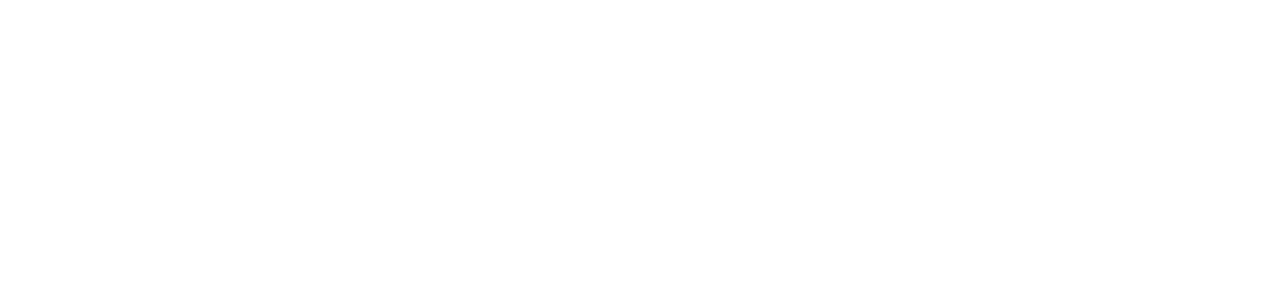
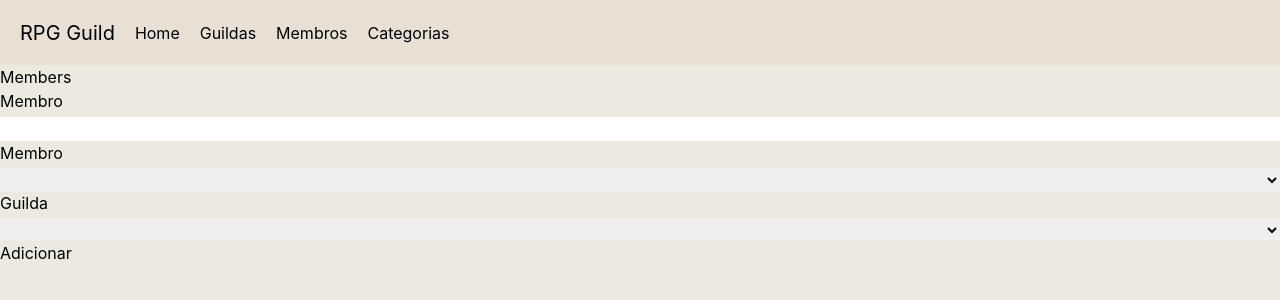
Before and after one commit to ctrlplay-alunos/rpg-guild, a React (Create React App) app: page /members in a window 1280 px wide. Shown: the top 300 px of the page. Built offline with nearby package versions, Linux system fonts and the light colour scheme; data requests are answered from the project's data file.

Commit message:
feat: 🎸 project functions

```diff
--- /dev/null
+++ b/db.json
@@ -0,0 +1,19 @@
+{
+  "guilds": [
+    {
+      "id": "b80a",
+      "name": "Guardiões da Luz"
+    }
+  ],
+  "members": [],
+  "categories": [
+    {
+      "id": "495d",
+      "name": "Mago"
+    },
+    {
+      "id": "f332",
+      "name": "Monge"
+    }
+  ]
+}
--- a/src/App.js
+++ b/src/App.js
@@ -1,5 +1,26 @@
+import React from 'react';
+import { BrowserRouter as Router, Route, Routes } from 'react-router-dom';
+
+import Home from './components/Home';
+import Guilds from './components/Guilds';
+import Members from './components/Members';
+import Categories from './components/Categories';
+import Navbar from './components/Navbar';
+
 function App() {
-  return <div></div>;
+  return (
+    <Router>
+      <div className='bg-[#ECEAE0] h-screen'>
+        <Navbar />
+        <Routes>
+          <Route path="/" element={<Home />} />
+          <Route path="/guilds" element={<Guilds />} />
+          <Route path="/members" element={<Members />} />
+          <Route path="/categories" element={<Categories />} />
+        </Routes>
+      </div>
+    </Router>
+  );
 }
 
 export default App;
--- /dev/null
+++ b/src/components/Categories.js
@@ -0,0 +1,50 @@
+// src/components/Categories.js
+import React, { useState, useEffect } from "react";
+import axios from "axios";
+
+export default function Categories() {
+  const [categories, setCategories] = useState([]);
+
+  const [name, setName] = useState('');
+
+  useEffect(() => {
+    axios
+      .get("http://localhost:8000/categories")
+      .then((response) => setCategories(response.data))
+      .catch((error) => console.error("Erro ao buscar categorias:", error));
+  }, []);
+
+  const addCategory = () => {
+    const newCategory = { name };
+    axios
+      .post("http://localhost:8000/categories", newCategory)
+      .then((response) => {
+        setCategories([...categories, response.data]);
+        setName("");
+
+      })
+      .catch((error) => console.error("Erro ao adicionar categoria:", error));
+  };
+
+  return (
+    <main>
+      <h1>Categories</h1>
+      <ul>
+        {categories.map((category) => (
+          <li key={category.id}>{category.name}</li>
+        ))}
+      </ul>
+
+      <form>
+        <input
+          type="text"
+          placeholder="Categoria"
+          value={name}
+          onChange={(e) => setName(e.target.value)}
+        />
+
+        <button onClick={addCategory}>Adicionar</button>
+      </form>
+    </main>
+  );
+}
--- /dev/null
+++ b/src/components/Guilds.js
@@ -0,0 +1,48 @@
+// src/components/Guilds.js
+import React, { useState, useEffect } from "react";
+import axios from "axios";
+
+export default function Guilds() {
+  const [guilds, setGuilds] = useState([]);
+
+  const [name, setName] = useState('');
+
+  useEffect(() => {
+    axios
+      .get("http://localhost:8000/guilds")
+      .then((response) => setGuilds(response.data))
+      .catch((error) => console.error("Erro ao buscar as guildas:", error));
+  }, []);
+
+  const addGuild = () => {
+    const newGuild = { name };
+    axios
+      .post("http://localhost:8000/guilds", newGuild)
+      .then((response) => {
+        setGuilds([...guilds, response.data]);
+        setName("");
+      })
+      .catch((error) => console.error("Erro ao adicionar categoria:", error));
+  };
+
+  return (
+    <main>
+      <h1>Guilds</h1>
+      <ul>
+        {guilds.map((guild) => (
+          <li key={guild.id}>{guild.name}</li>
+        ))}
+      </ul>
+      <form>
+        <input
+          type="text"
+          placeholder="Guilda"
+          value={name}
+          onChange={(e) => setName(e.target.value)}
+        />
+
+        <button onClick={addGuild}>Adicionar</button>
+      </form>
+    </main>
+  );
+}
--- /dev/null
+++ b/src/components/Home.js
@@ -0,0 +1,10 @@
+// src/components/Home.js
+import React from 'react';
+
+export default function Home() {
+  return (
+    <main>
+      <h1>Bem vindo ao RPG Guild</h1>
+    </main>
+  );
+}
--- /dev/null
+++ b/src/components/Members.js
@@ -0,0 +1,102 @@
+// src/components/Members.js
+import React, { useState, useEffect } from "react";
+import axios from "axios";
+
+export default function Members() {
+  const [members, setMembers] = useState([]);
+  const [categories, setCategories] = useState([]);
+  const [guilds, setGuilds] = useState([]);
+
+  const [name, setName] = useState("");
+  const [categoryId, setCategoryId] = useState("");
+  const [guildId, setGuildId] = useState("");
+
+  useEffect(() => {
+    axios
+      .get("http://localhost:8000/categories")
+      .then((response) => setCategories(response.data))
+      .catch((error) => console.error("Erro ao buscar categorias:", error));
+  }, []);
+
+  useEffect(() => {
+    axios
+      .get("http://localhost:8000/members")
+      .then((response) => setMembers(response.data))
+      .catch((error) => console.error("Erro ao buscar membros:", error));
+  }, []);
+
+  useEffect(() => {
+    axios
+      .get("http://localhost:8000/guilds")
+      .then((response) => setGuilds(response.data))
+      .catch((error) => console.error("Erro ao buscar as guildas:", error));
+  }, []);
+
+  const addMember = () => {
+    const newMember = {
+      name,
+      categoryId: parseInt(categoryId),
+      guildId: parseInt(guildId),
+    };
+    axios
+      .post("http://localhost:8000/members", newMember)
+      .then((response) => {
+        setMembers([...members, response.data]);
+        setName("");
+        setCategoryId("");
+      })
+      .catch((error) => console.error("Erro ao adicionar membro:", error));
+  };
+
+  return (
+    <main>
+      <h1>Members</h1>
+      <ul>
+        {members.map((member) => (
+          <li key={member.id}>{member.name}</li>
+        ))}
+      </ul>
+      <form>
+        <div className="flex flex-col gap-1">
+          <label>Membro</label>
+          <input
+            type="text"
+            value={name}
+            onChange={(e) => setName(e.target.value)}
+          />
+        </div>
+
+        <div className="flex flex-col gap-1">
+          <label>Membro</label>
+          <select
+            placeholder="Categoria"
+            onChange={(e) => setCategoryId(e.target.value)}
+          >
+            <option value="" />
+            {categories.map((category) => (
+              <option key={category.id} value={category.id}>
+                {category.name}
+              </option>
+            ))}
+          </select>
+        </div>
+
+        <div className="flex flex-col gap-1">
+          <label>Guilda</label>
+          <select
+            placeholder="Guilda"
+            onChange={(e) => setGuildId(e.target.value)}
+          >
+            <option value="" />
+            {guilds.map((guild) => (
+              <option key={guild.id} value={guild.id}>
+                {guild.name}
+              </option>
+            ))}
+          </select>
+        </div>
+        <button onClick={addMember}>Adicionar</button>
+      </form>
+    </main>
+  );
+}
--- /dev/null
+++ b/src/components/Navbar.js
@@ -0,0 +1,17 @@
+// src/components/Navbar.js
+import React from 'react';
+import { Link } from 'react-router-dom';
+
+export default function Navbar() {
+  return (
+    <nav className='flex w-full gap-5 h-[65px] items-center bg-[#E9E0D5] p-5'>
+      <h1 className='text-xl'>RPG Guild</h1>
+      <ul className='flex gap-5'>
+        <li><Link to="/">Home</Link></li>
+        <li><Link to="/guilds">Guildas</Link></li>
+        <li><Link to="/members">Membros</Link></li>
+        <li><Link to="/categories">Categorias</Link></li>
+      </ul>
+    </nav>
+  );
+}
--- a/src/index.css
+++ b/src/index.css
@@ -1,3 +1,10 @@
+@tailwind base;
+@tailwind components;
+@tailwind utilities;
+
+@import url('https://fonts.googleapis.com/css2?family=Merriweather:ital,wght@0,300;0,400;0,700;0,900;1,300;1,400;1,700;1,900&display=swap');
+@import url('https://fonts.googleapis.com/css2?family=Inter:wght@100..900&display=swap');
+
 body {
   margin: 0;
   font-family: -apple-system, BlinkMacSystemFont, 'Segoe UI', 'Roboto', 'Oxygen',
--- /dev/null
+++ b/tailwind.config.js
@@ -0,0 +1,16 @@
+/** @type {import('tailwindcss').Config} */
+module.exports = {
+  content: [
+    "./src/**/*.{js,jsx,ts,tsx}",
+  ],
+  theme: {
+    extend: {},
+  },
+  extend: {
+    fontFamily: {
+      merriweather: ['Merriweather', 'sans-serif'],
+      inter: ['Inter', 'sans-serif'],
+    },
+  },
+  plugins: [],
+}
```
Also changed, not shown: package.json (+8 -1 lines), 1 other file (tests, documents, lock files or other folders).
